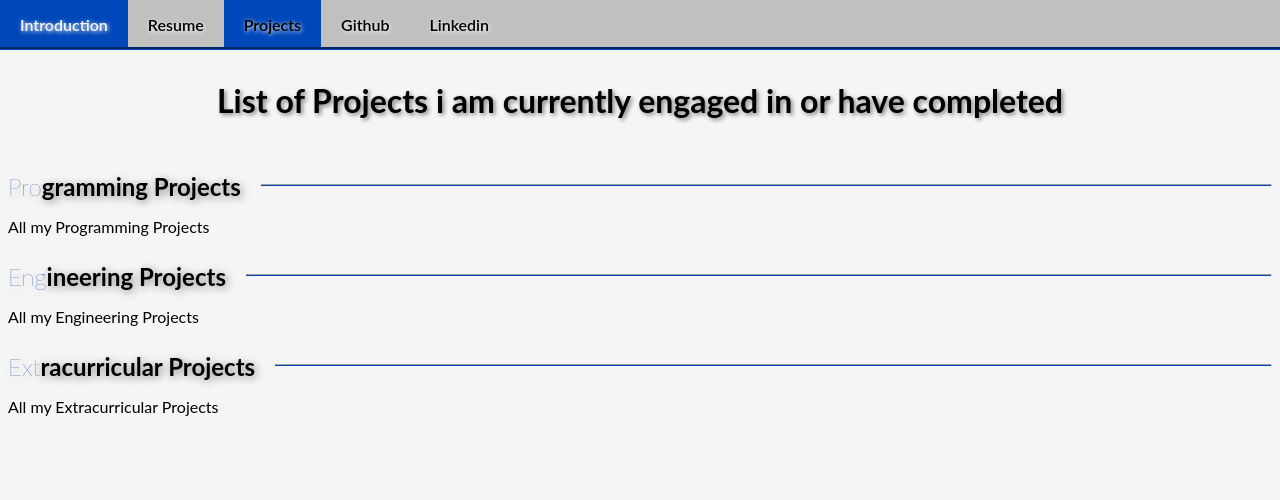
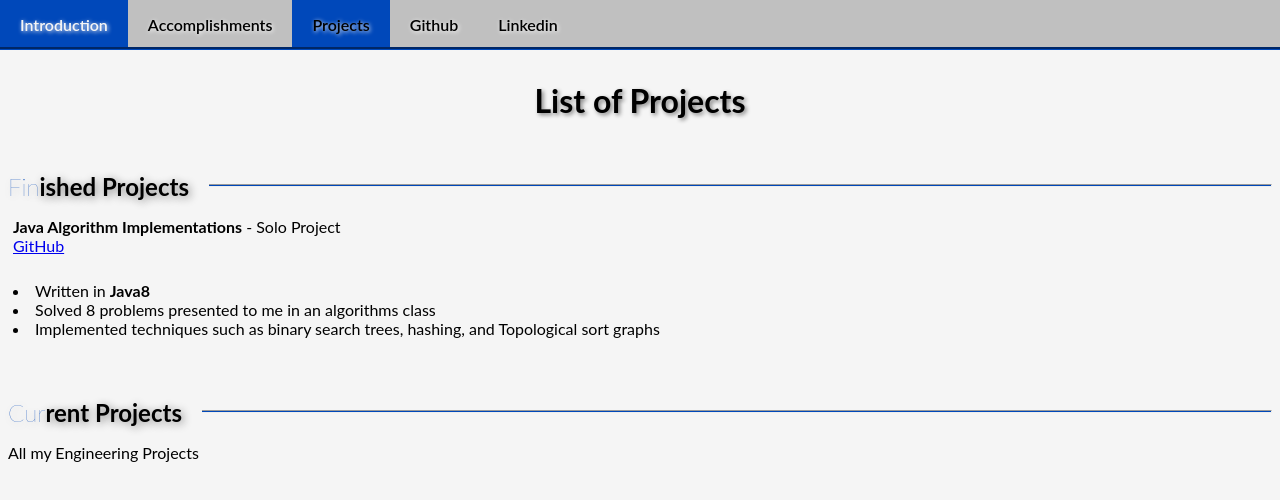
Before and after one commit to RileyJRaso/RileyJRaso.github.io, a plain HTML site: page Projects.html in a window 1280 px wide. Drawn offline with Linux system fonts and the light colour scheme.

Commit message:
Added java algorithms to finished projects

```diff
--- a/Projects.html
+++ b/Projects.html
@@ -11,28 +11,34 @@
       <nav>
         <ul class = "Navagation">
           <li class = "Navagation"> <a class = "Navagation" href = "index.html"> Introduction </a> </li>
-          <li class = "Navagation"> <a class = "Navagation" href = "Resume.html"> Resume </a> </li>
+          <li class = "Navagation"> <a class = "Navagation" href = "Resume.html"> Accomplishments </a> </li>
           <li class = "Navagation, Current"> <a class = "Navagation" href = "Projects.html"> Projects </a> </li>
           <li class = "Navagation"> <a class = "Navagation" href = "https://github.com/RileyJRaso"> Github </a> </li>
           <li class = "Navagation"> <a class = "Navagation" href = "https://www.linkedin.com/in/riley-raso-906373157/"> Linkedin </a> </li>
         </ul>
       </nav>
 
-      <h1> List of Projects i am currently engaged in or have completed </h1>
+      <h1> List of Projects</h1>
 
       <div class = "Coding">
         <div class = "Heading">
-        <h2> <b class = "Blue">Pro</b>gramming Projects</h2>
+        <h2> <b class = "Blue">Fin</b>ished Projects</h2>
         <hr class = "Heading, Blue">
         </div>
-        <p>
-          All my Programming Projects
-        </p>
+        <div class = "resume">
+          <p>
+            <Strong>Java Algorithm Implementations</strong> - Solo Project
+            </br> <a href = "https://github.com/RileyJRaso/Java-algorithms"> GitHub </a>
+              <li>Written in <Strong>Java8</Strong></li>
+              <li>Solved 8 problems presented to me in an algorithms class</li>
+              <li>Implemented techniques such as binary search trees, hashing, and Topological sort graphs</li>
+          </p>
+        </div>
       </div>
 
       <div class = "Engineering">
         <div class = "Heading">
-        <h2> <b class = "Blue">Eng</b>ineering Projects</h2>
+        <h2> <b class = "Blue">Cur</b>rent Projects</h2>
         <hr class = "Heading, Blue">
         </div>
         <p>
@@ -40,17 +46,6 @@
         </p>
       </div>
 
-      <div class = "Extracurricular">
-        <div class = "Heading">
-        <h2> <b class = "Blue">Ext</b>racurricular Projects</h2>
-        <hr class = "Heading, Blue">
-        </div>
-        <p>
-          All my Extracurricular Projects
-        </p>
-      </div>
-
-
     </body>
 
   </html>
```
